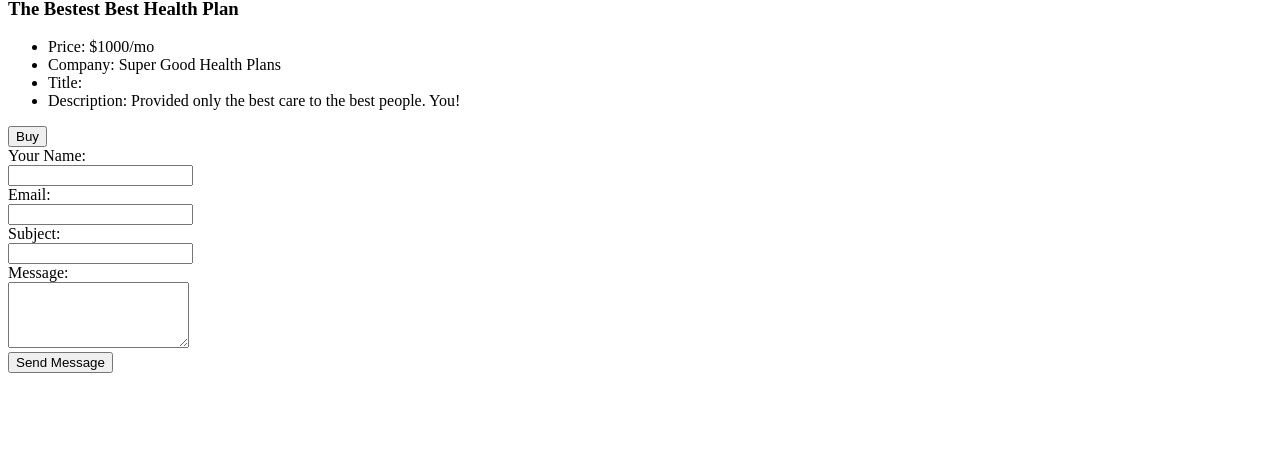
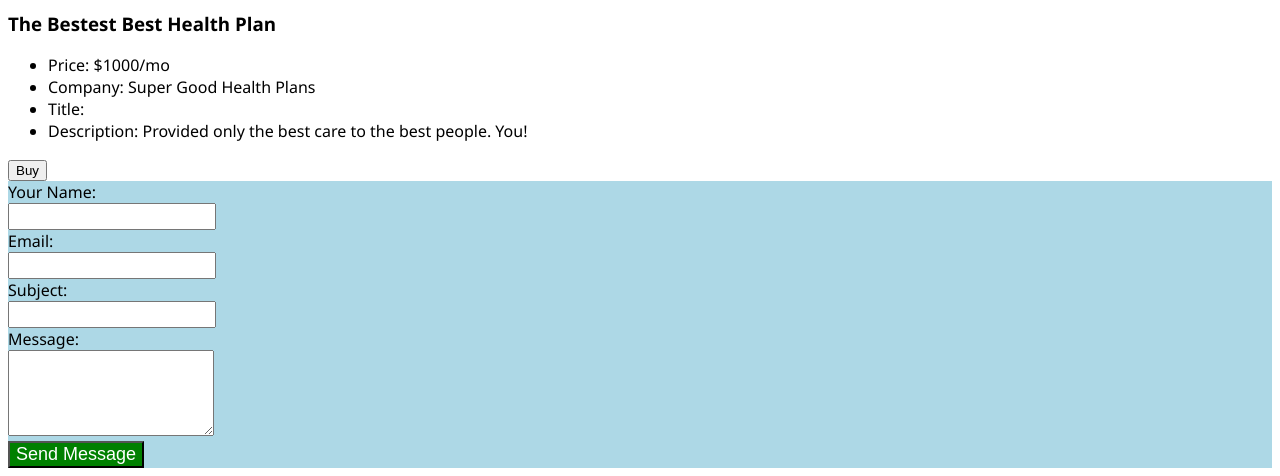
Before and after one commit to jakob-hendrix/class-aspnet-core-with-angular, a plain HTML site: page OpenEnrollmentPortal/wwwroot/index.html in a window 1280 px wide. Shown: the part 327-803 px from the top of the page. Drawn offline with Linux system fonts and the light colour scheme.

Commit message:
Using CSS with ids

```diff
--- a/OpenEnrollmentPortal/wwwroot/index.html
+++ b/OpenEnrollmentPortal/wwwroot/index.html
@@ -3,6 +3,7 @@
 
 <head>
   <title>OGB OE Portal: Home</title>
+  <link href="styles/site.css" rel="stylesheet" />
 </head>
 
 <body>
@@ -11,10 +12,11 @@
     <h2>OGB Open Enrollment Portal</h2>
   </div>
   <div>
-    <p>This is <strong>going</strong> to be a site for choosing from <a href="https://info.groupbenefits.org/">OGB's</a> great insurance offerings.</p>
+    <p>This is <strong>going</strong> to be a site for choosing from <a href="https://info.groupbenefits.org/">OGB's</a>
+      great insurance offerings.</p>
   </div>
   <div>
-    <img src="img/Health-Insurance-logo.png"/>
+    <img src="img/Health-Insurance-logo.png" />
     <h3>The Bestest Best Health Plan</h3>
     <ul>
       <li>Price: $1000/mo</li>
@@ -25,25 +27,28 @@
     <button>Buy</button>
   </div>
 
+  <div id="theForm">
     <form>
       <label>Your Name: </label>
-    <br/>
-    <input/>
-    <br/>
+      <br />
+      <input />
+      <br />
       <label>Email: </label>
-    <br/>
-    <input type="email"/>
-    <br/>
+      <br />
+      <input type="email" />
+      <br />
       <label>Subject: </label>
-    <br/>
-    <input/>
-    <br/>
+      <br />
+      <input />
+      <br />
       <label>Message: </label>
-    <br/>
+      <br />
       <textarea rows="4"></textarea>
-    <br/>
-    <input type="submit" value="Send Message"/>
+      <br />
+      <input type="submit" value="Send Message" />
     </form>
+  </div>
+
 </body>
 
 </html>
--- /dev/null
+++ b/OpenEnrollmentPortal/wwwroot/styles/site.css
@@ -0,0 +1,26 @@
+body {
+    font-family: 'Segoe UI', Tahoma, Geneva, Verdana, sans-serif;
+}
+
+input[type=submit] {
+    width: auto;
+}
+
+input,
+textarea {
+    font-size: 18px;
+    width: 200px;
+}
+
+label {
+    font-size: 16px;
+}
+
+#theForm {
+    background-color: lightblue;
+}
+
+#theForm input[type=submit] {
+    background-color: green;
+    color: white;
+}
```
Lines whose indentation alone changed are shown as unchanged.
